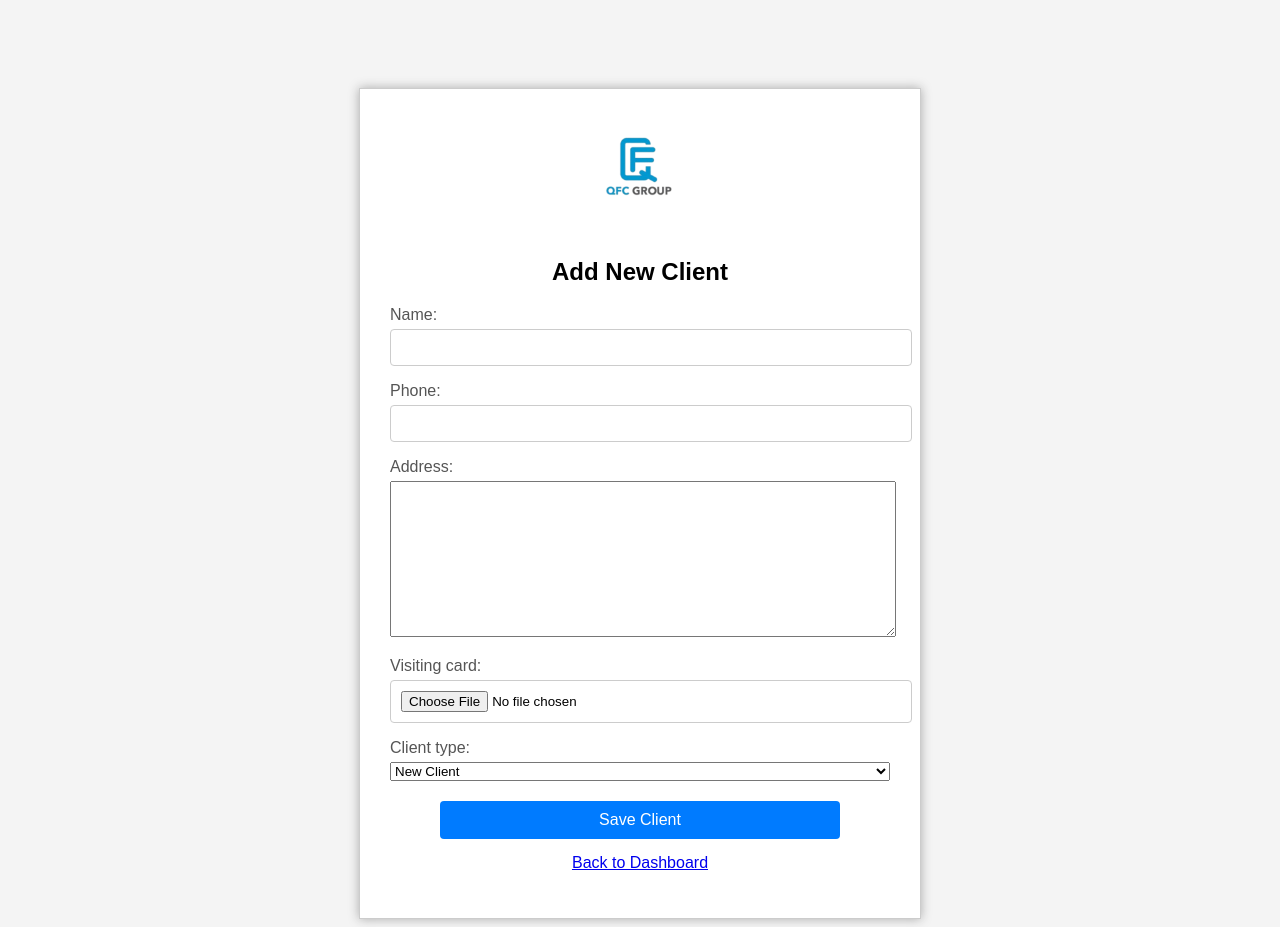
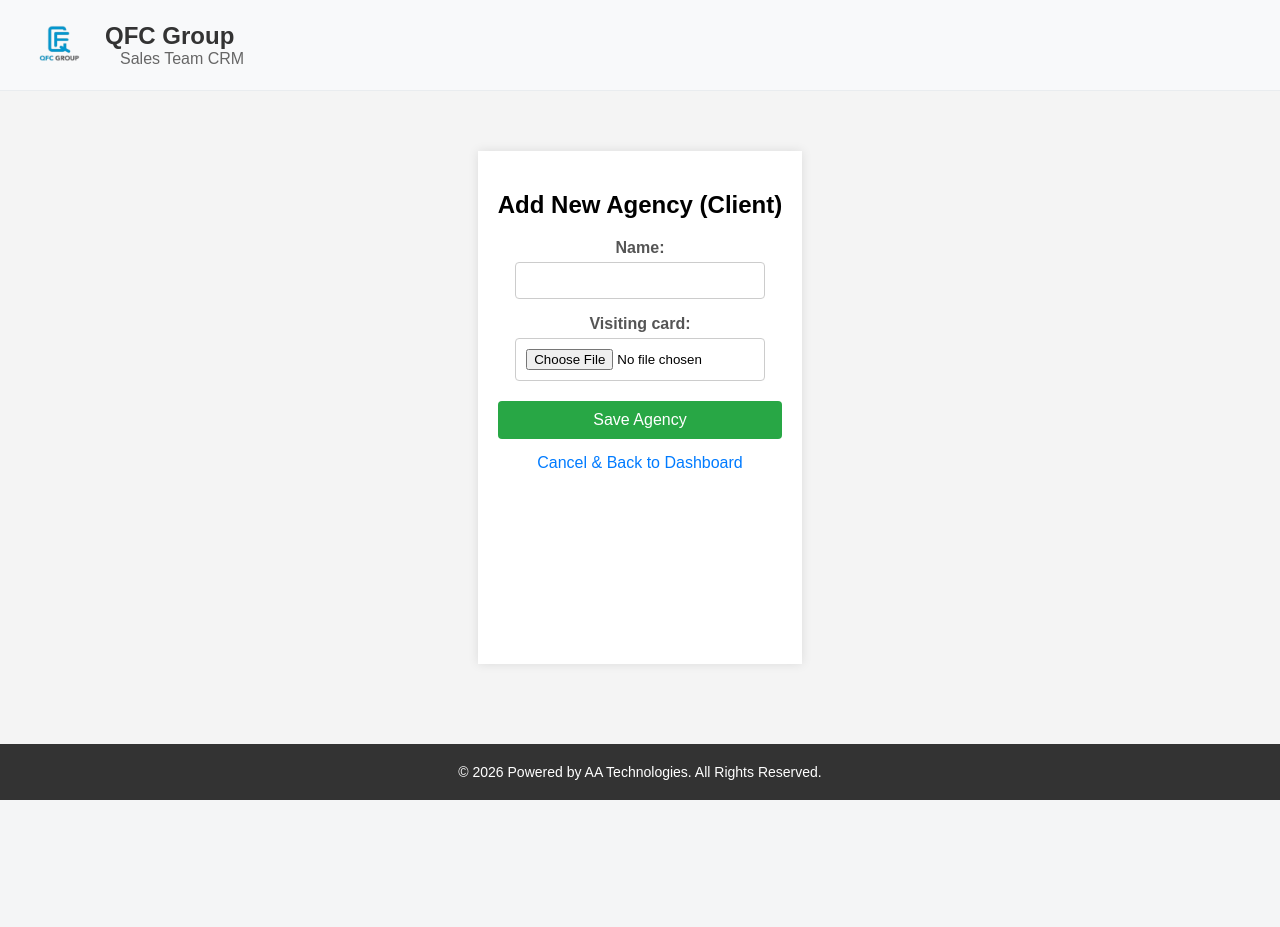
Before and after one commit to athergb/sales-crm, a Django app: page /add-client/ in a window 1280 px wide. After the commit the page ends 800 px from the top, so only its background shows below. Run offline with Django 4.2, Linux system fonts and the light colour scheme; the visitor is signed in with stand-in values (Sample User, id 1).

Commit message:
Add Agency logic with image upload

```diff
--- a/core/forms.py
+++ b/core/forms.py
@@ -27,3 +27,9 @@ class ClientForm(forms.ModelForm):
     class Meta:
         model = Client
         fields = ['name', 'phone', 'address', 'visiting_card', 'client_type']
+
+# 2. Updated to use Agency Model
+class AgencyForm(forms.ModelForm):
+    class Meta:
+        model = Agency  # Use Agency model
+        fields = ['name', 'visiting_card'] # Include visiting_card
--- a/core/models.py
+++ b/core/models.py
@@ -4,6 +4,7 @@ from django.contrib.auth.models import User
 # 1. New Agency Model (For the List Selection)
 class Agency(models.Model):
     name = models.CharField(max_length=200, unique=True)
+    visiting_card = models.ImageField(upload_to='agency_cards/', blank=True, null=True)
 
     def __str__(self):
         return self.name
--- a/core/templates/core/add_client.html
+++ b/core/templates/core/add_client.html
@@ -2,27 +2,87 @@
 <!DOCTYPE html>
 <html>
 <head>
-    <title>Add New Client</title>
+    <title>Add New Agency</title>
     <link rel="stylesheet" href="{% static 'css/style.css' %}">
     <style>
-        .form-box { margin-top: 30px; max-width: 500px; width: 100%; }
-        label { text-align: left; }
-        input, select, textarea { width: 100%; }
+        body {
+            font-family: sans-serif;
+            padding: 0;
+            margin: 0;
+            background-color: #f4f4f4;
+            display: flex;
+            flex-direction: column;
+            min-height: 100vh;
+            box-sizing: border-box;
+        }
+
+        /* HEADER STYLES */
+        .main-header {
+            width: 100%;
+            background-color: #f8f9fa;
+            padding: 15px 30px;
+            border-bottom: 1px solid #e9ecef;
+            display: flex;
+            align-items: center;
+            justify-content: flex-start;
+            box-sizing: border-box;
+        }
+
+        .header-container { display: flex; align-items: center; }
+        .header-text h1 { margin: 0; font-size: 24px; color: #333; font-family: Arial, sans-serif; }
+        .header-text h2 { margin: 0; font-size: 16px; color: #666; font-weight: normal; font-family: Arial, sans-serif; margin-left: 15px; }
+        .header-logo { height: 60px; margin-right: 15px; margin-left: 0; box-sizing: border-box; }
+
+        /* CONTENT BOX */
+        .content-wrapper {
+            padding: 20px;
+            max-width: 600px;
+            margin: 30px auto;
+            background: white;
+            box-shadow: 0 0 10px rgba(0,0,0,0.1);
+            flex: 1;
+            box-sizing: border-box;
+        }
+
+        /* FORM STYLES */
+        label { display: block; margin-top: 15px; font-weight: bold; }
+        button { width: 100%; margin-top: 20px; padding: 10px; background-color: #28a745; color: white; border: none; border-radius: 4px; cursor: pointer; font-size: 16px; }
+        button:hover { background-color: #218838; }
+        .back-link { display: block; margin-top: 15px; text-align: center; color: #007bff; text-decoration: none; }
+
+        /* FOOTER STYLES */
+        .main-footer { width: 100%; padding: 20px; background-color: #333; color: #fff; text-align: center; font-size: 14px; box-sizing: border-box; }
     </style>
 </head>
 <body>
-    <div class="login-box form-box">
-        <img src="{% static 'images/qfc_logo.png' %}" alt="QFC Logo" class="logo">
-        <h2>Add New Client</h2>
 
-        <!-- enctype IS REQUIRED FOR IMAGE UPLOADS -->
-        <form method="post" enctype="multipart/form-data">
-            {% csrf_token %}
-            {{ form.as_p }}
-            <button type="submit">Save Client</button>
-        </form>
+<!-- HEADER -->
+<header class="main-header">
+    <div class="header-container">
+        <img src="{% static 'images/qfc_logo.png' %}" alt="QFC Logo" class="header-logo">
+        <div class="header-text">
+            <h1>QFC Group</h1>
+            <h2>Sales Team CRM</h2>
+        </div>
+    </div>
+</header>
 
-        <p style="margin-top: 15px;"><a href="{% url 'dashboard' %}">Back to Dashboard</a></p>
-    </div>
+<!-- CONTENT -->
+<div class="content-wrapper">
+    <h2>Add New Agency (Client)</h2>
+    <!-- enctype is crucial for image uploads -->
+    <form method="post" enctype="multipart/form-data">
+        {% csrf_token %}
+        {{ form.as_p }}
+        <button type="submit">Save Agency</button>
+    </form>
+    <p style="text-align: center; margin-top: 15px;"><a href="{% url 'dashboard' %}" style="color: #007bff; text-decoration: none;">Cancel & Back to Dashboard</a></p>
+</div>
+
+<!-- FOOTER -->
+<footer class="main-footer">
+    &copy; 2026 Powered by AA Technologies. All Rights Reserved.
+</footer>
+
 </body>
 </html>
--- a/core/views.py
+++ b/core/views.py
@@ -2,10 +2,11 @@ from django.shortcuts import render, redirect
 from django.contrib.auth.decorators import login_required
 from .models import Visit, UserProfile
 from django.utils import timezone
-from datetime import timedelta
-from .forms import VisitForm, ClientForm
+from datetime import timedelta, datetime
+from .forms import VisitForm, AgencyForm
 from openpyxl import Workbook
 from django.http import HttpResponse
+from django.contrib.auth.models import User
 
 @login_required
 def dashboard(request):
@@ -21,15 +22,15 @@ def dashboard(request):
     elif profile.role == 'BRANCH_MGR':
         visits = visits.filter(agent__userprofile__branch=profile.branch)
 
-    # --- ANALYTICS LOGIC ---
+    # --- MAIN ANALYTICS LOGIC ---
     now = timezone.now()
     today = now.date()
     yesterday = today - timedelta(days=1)
 
-    # Calculate YTD (Year To Date): From Jan 1st of current year
+    # Calculate YTD (Year To Date)
     start_of_year = now.replace(month=1, day=1)
 
-    # Calculate This Week: From the start of this week (Monday)
+    # Calculate This Week
     start_of_week = today - timedelta(days=today.weekday())
 
     # FILTER VISITS FOR ANALYTICS
@@ -40,12 +41,48 @@ def dashboard(request):
     weekly_count = filtered_visits.filter(visit_date__gte=start_of_week).count()
     yesterday_count = filtered_visits.filter(visit_date__date=yesterday).count()
 
+    # --- NEW AGENTS MATRIX LOGIC ---
+
+    # 1. Get all Agents joined in current month
+    current_month_start = now.replace(day=1, hour=0, minute=0, second=0, microsecond=0)
+
+    # Filter Users who are Agents and joined this month
+    new_users = User.objects.filter(
+        userprofile__role='AGENT',
+        date_joined__gte=current_month_start
+    )
+
+    # 2. Build Matrix Data
+    new_agents_matrix = []
+    for user in new_users:
+        # Get visits for this specific agent
+        agent_visits = visits.filter(agent=user)
+
+        agent_weekly = agent_visits.filter(visit_date__gte=start_of_week).count()
+        agent_yesterday = agent_visits.filter(visit_date__date=yesterday).count()
+        agent_monthly = agent_visits.filter(visit_date__month=now.month, visit_date__year=now.year).count()
+        agent_ytd = agent_visits.filter(visit_date__gte=start_of_year).count()
+
+        new_agents_matrix.append({
+            'username': user.username,
+            'branch': user.userprofile.branch,
+            'weekly': agent_weekly,
+            'yesterday': agent_yesterday,
+            'monthly': agent_monthly,
+            'ytd': agent_ytd,
+            'joined_date': user.date_joined.date()
+        })
+
+    # Sort by Joined Date (Newest first)
+    new_agents_matrix.sort(key=lambda x: x['joined_date'], reverse=True)
+
     context = {
         'visits': visits,
         'ytd_count': ytd_count,
         'monthly_count': monthly_count,
         'weekly_count': weekly_count,
         'yesterday_count': yesterday_count,
+        'new_agents_matrix': new_agents_matrix, # New Data
     }
 
     return render(request, 'core/dashboard.html', context)
@@ -60,13 +97,9 @@ def add_visit(request):
             # 1. Set Logged in User
             visit.agent = request.user
 
-            # 2. Auto-Select Branch (From User Profile)
-            # Note: We don't save branch to Visit model, we rely on User Profile.
-
-            # 3. Handle Date (If empty, set to Now)
+            # 2. Handle Date (If empty, set to Now)
             if not visit.visit_date:
-                import datetime
-                visit.visit_date = datetime.datetime.now()
+                visit.visit_date = datetime.now()
 
             visit.save()
             return redirect('dashboard')
@@ -78,12 +111,12 @@ def add_visit(request):
 @login_required
 def add_client(request):
     if request.method == 'POST':
-        form = ClientForm(request.POST, request.FILES)
+        form = AgencyForm(request.POST, request.FILES) # Updated to AgencyForm
         if form.is_valid():
             form.save()
             return redirect('dashboard')
     else:
-        form = ClientForm()
+        form = AgencyForm() # Updated to AgencyForm
 
     return render(request, 'core/add_client.html', {'form': form})
 
@@ -102,32 +135,51 @@ def export_visits_to_excel(request):
     elif profile.role == 'BRANCH_MGR':
         visits = visits.filter(agent__userprofile__branch=profile.branch)
 
-    # 2. Create Excel Workbook
-    workbook = Workbook()
-    worksheet = workbook.active
-    worksheet.title = 'Visits Report'
+    # 2. Handle Date Filtering
+    if request.method == 'POST':
+        start_date_str = request.POST.get('start_date')
+        end_date_str = request.POST.get('end_date')
 
-    # 3. Define Headers
-    headers = ['Agent Username', 'Client Name', 'Client Phone', 'Visit Type', 'Status', 'Date', 'Summary']
-    worksheet.append(headers)
+        # Convert string to date object
+        if start_date_str and end_date_str:
+            start_date = datetime.strptime(start_date_str, '%Y-%m-%d').date()
+            # Add 1 day to end_date so it includes the selected end day fully
+            end_date = datetime.strptime(end_date_str, '%Y-%m-%d').date() + timedelta(days=1)
 
-    # 4. Add Rows
-    for visit in visits:
-        row_data = [
-            visit.agent.username,
-            visit.client.name,
-            visit.client.phone,
-            visit.visit_type,
-            visit.status,
-            visit.visit_date.strftime('%Y-%m-%d %H:%M:%S'),
-            visit.summary
-        ]
-        worksheet.append(row_data)
+            visits = visits.filter(visit_date__range=[start_date, end_date])
+        else:
+            pass # Download all
 
-    # 5. Prepare Response
-    response = HttpResponse(content_type='application/vnd.openxmlformats-officedocument.spreadsheetml.sheet')
-    response['Content-Disposition'] = 'attachment; filename="visits_report.xlsx"'
+        # 3. Create Excel Workbook
+        workbook = Workbook()
+        worksheet = workbook.active
+        worksheet.title = 'Visits Report'
 
-    # 6. Save to Response
-    workbook.save(response)
-    return response
+        # 4. Define Headers
+        headers = ['Agent Username', 'Agency Name', 'Contact Person', 'Mobile Number', 'Email Address', 'Date', 'Type of Business', 'Remarks']
+        worksheet.append(headers)
+
+        # 5. Add Rows
+        for visit in visits:
+            row_data = [
+                visit.agent.username,
+                visit.agency.name if visit.agency else "", # Handle case where agency might be deleted
+                visit.contact_person,
+                visit.mobile_number,
+                visit.email_address,
+                visit.visit_date.strftime('%Y-%m-%d %H:%M:%S'),
+                visit.type_of_business,
+                visit.remarks
+            ]
+            worksheet.append(row_data)
+
+        # 6. Prepare Response
+        response = HttpResponse(content_type='application/vnd.openxmlformats-officedocument.spreadsheetml.sheet')
+        response['Content-Disposition'] = 'attachment; filename="visits_report.xlsx"'
+
+        # 7. Save to Response
+        workbook.save(response)
+        return response
+    else:
+        # If GET request, show the calendar form
+        return render(request, 'core/download_excel.html')
```
Also changed, not shown: core/migrations/0004_agency_visiting_card.py (added).
